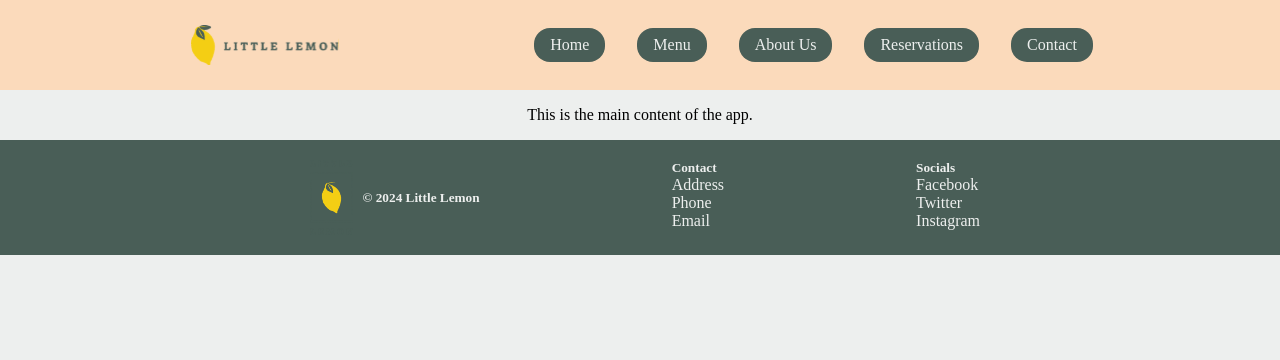
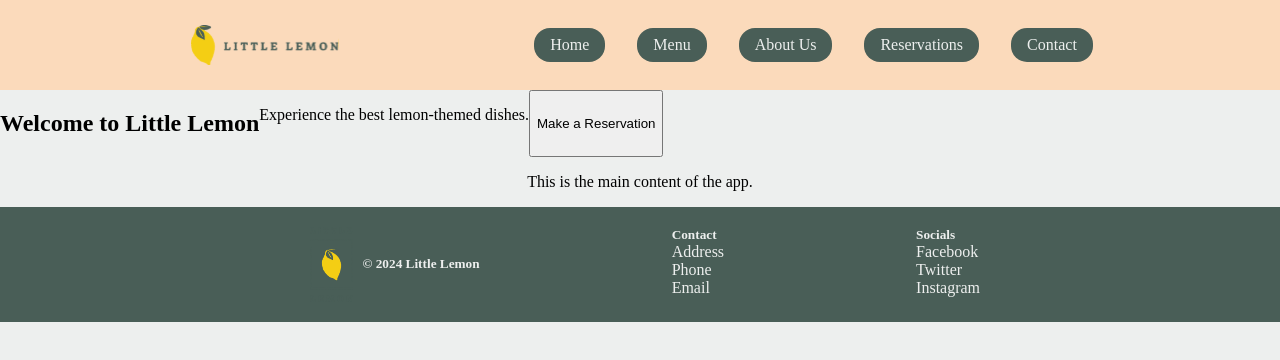
Before and after one commit to ndimitrakas/LittleLemonCapstoneProject, a React (Create React App) app: page / in a window 1280 px wide. Shown: the top 360 px of the page. Built offline with nearby package versions, Linux system fonts and the light colour scheme.

Commit message:
Created hero.js file

```diff
--- a/src/App.css
+++ b/src/App.css
@@ -113,6 +113,14 @@ header {
 
 /* Header + Nav Styles End */
 
+/* Hero Style Start */
+
+.hero {
+  display: flex;
+}
+
+/* Hero Style End */
+
 main {
   display: flex;
   flex-wrap: wrap;
--- a/src/App.js
+++ b/src/App.js
@@ -1,7 +1,7 @@
 import './App.css';
 import React from 'react';
 import Header from './components/Header';
-import Nav from './components/Nav';
+import Hero from './components/Hero';
 import Main from './components/Main';
 import Footer from './components/Footer';
 
@@ -9,6 +9,7 @@ function App() {
   return (
     <>
       <Header />
+      <Hero />
       <Main />
       <Footer />
     </>
--- /dev/null
+++ b/src/components/Hero.js
@@ -0,0 +1,13 @@
+import React from 'react';
+
+function Hero() {
+  return (
+    <section className="hero">
+      <h1>Welcome to Little Lemon</h1>
+      <p>Experience the best lemon-themed dishes.</p>
+      <button>Make a Reservation</button>
+    </section>
+  );
+}
+
+export default Hero;
```
